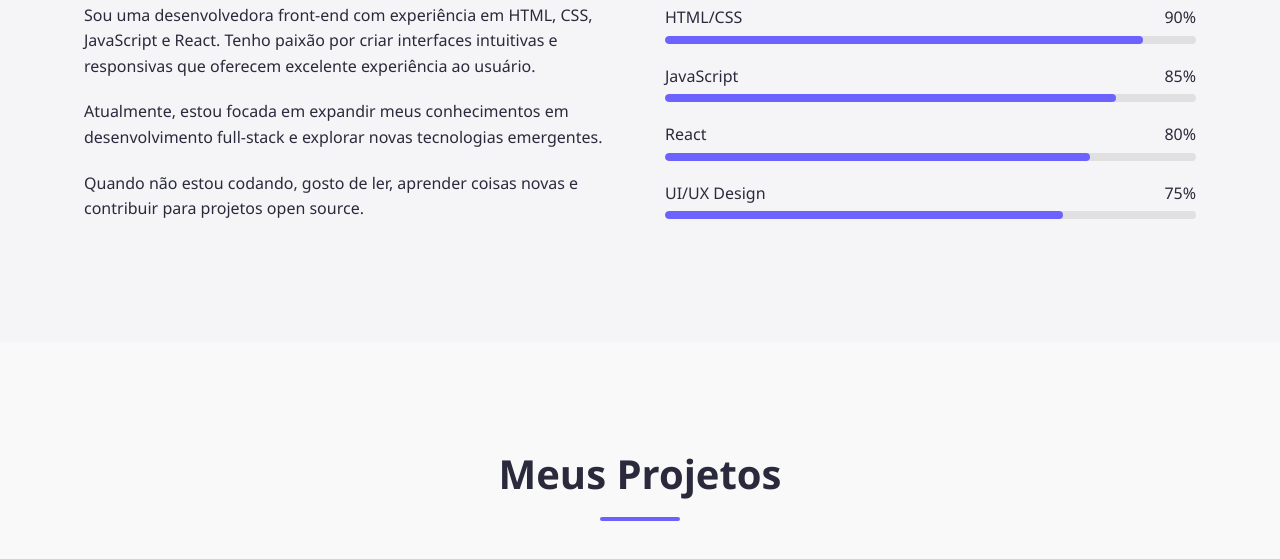
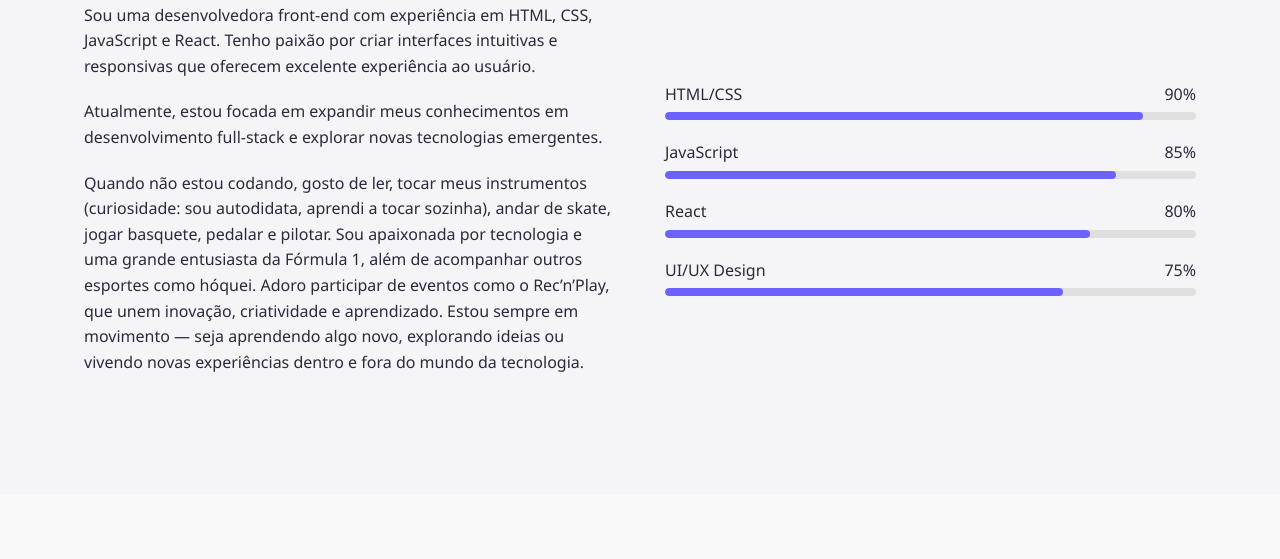
Before and after one commit to ikauanee/Portif-lio-, a plain HTML site: page index.html in a window 1280 px wide. Shown: the part 925-1484 px from the top of the page. Drawn offline with Linux system fonts and the light colour scheme.

```diff
--- a/index.html
+++ b/index.html
@@ -474,7 +474,8 @@
                 <div class="about-text">
                     <p>Sou uma desenvolvedora front-end com experiência em HTML, CSS, JavaScript e React. Tenho paixão por criar interfaces intuitivas e responsivas que oferecem excelente experiência ao usuário.</p>
                     <p>Atualmente, estou focada em expandir meus conhecimentos em desenvolvimento full-stack e explorar novas tecnologias emergentes.</p>
-                    <p>Quando não estou codando, gosto de ler, aprender coisas novas e contribuir para projetos open source.</p>
+                    <p>Quando não estou codando, gosto de ler, tocar meus instrumentos (curiosidade: sou autodidata, aprendi a tocar sozinha), andar de skate, jogar basquete, pedalar e pilotar. Sou apaixonada por tecnologia e uma grande entusiasta da Fórmula 1, além de acompanhar outros esportes como hóquei.
+                       Adoro participar de eventos como o Rec’n’Play, que unem inovação, criatividade e aprendizado. Estou sempre em movimento — seja aprendendo algo novo, explorando ideias ou vivendo novas experiências dentro e fora do mundo da tecnologia.</p>
                 </div>
                 <div class="skills">
                     <div class="skill-item">
```
